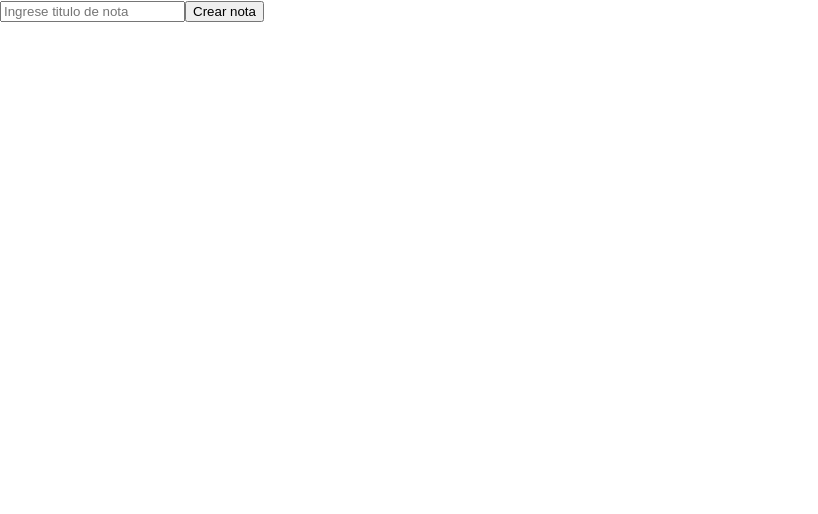
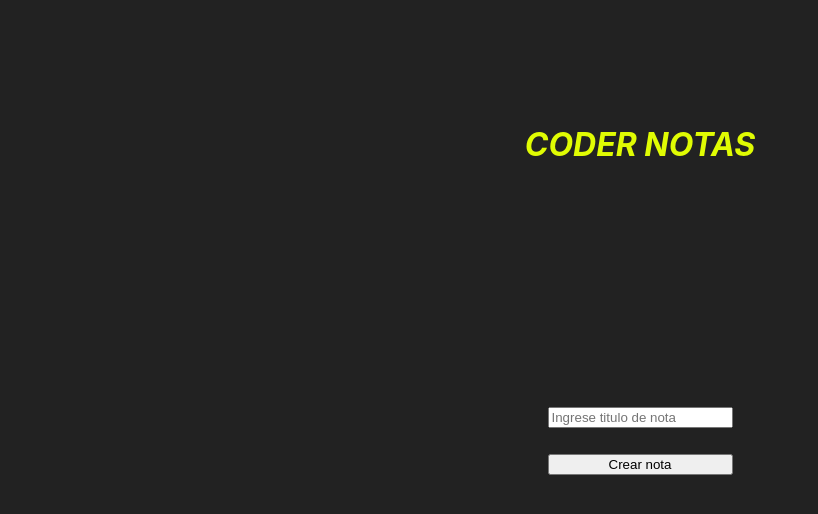
Before and after one commit to AaronAS2016/react-hooks-demo, a React (Create React App) app: page / in a window 1280 px wide. Shown: the top 514 px of the page, without its empty margins (0-818 px from the left). Built offline with nearby package versions, Linux system fonts and the light colour scheme.

Commit message:
better styles

```diff
--- a/src/App.css
+++ b/src/App.css
@@ -0,0 +1,12 @@
+.App {
+  display: grid;
+  place-items: center;
+  height: 100vh;
+  width: 100%;
+}
+
+h1 {
+  color: #E0FC03;
+  text-transform: uppercase;
+  font-style: italic;
+}
--- a/src/App.js
+++ b/src/App.js
@@ -15,6 +15,7 @@ function App() {
 
   return (
     <div className="App">
+      <h1>Coder Notas</h1>
       <NotasForm onSubmit={crearNota} />
       <NotasContainer notas={notas} />
     </div>
--- a/src/Nota.js
+++ b/src/Nota.js
@@ -2,7 +2,7 @@ import React from "react";
 
 export const Nota = ({ titulo }) => {
     return (
-        <div>
+        <div className="nota-titulo">
             { titulo }
         </div>
     )
--- a/src/NotasForm.js
+++ b/src/NotasForm.js
@@ -6,7 +6,7 @@ export const NotasForm = ({ onSubmit }) => {
     const [titulo, setTitulo] = useState("");
 
     return (
-        <div>
+        <div className="input-container">
             <input value={titulo} onChange={({ target: { value } }) => setTitulo(value)} placeholder="Ingrese titulo de nota" />
             <button onClick={() => onSubmit(titulo)}>Crear nota</button>
         </div>
--- a/src/index.css
+++ b/src/index.css
@@ -5,9 +5,24 @@ body {
     sans-serif;
   -webkit-font-smoothing: antialiased;
   -moz-osx-font-smoothing: grayscale;
+  background-color: #222222;
 }
 
 code {
   font-family: source-code-pro, Menlo, Monaco, Consolas, 'Courier New',
     monospace;
 }
+
+.input-container {
+  display: flex;
+  flex-direction: column;
+  justify-content: center;
+}
+
+.input-container > * {
+  margin: 1em;
+}
+
+.nota-titulo {
+  color: #fff;
+}
```
